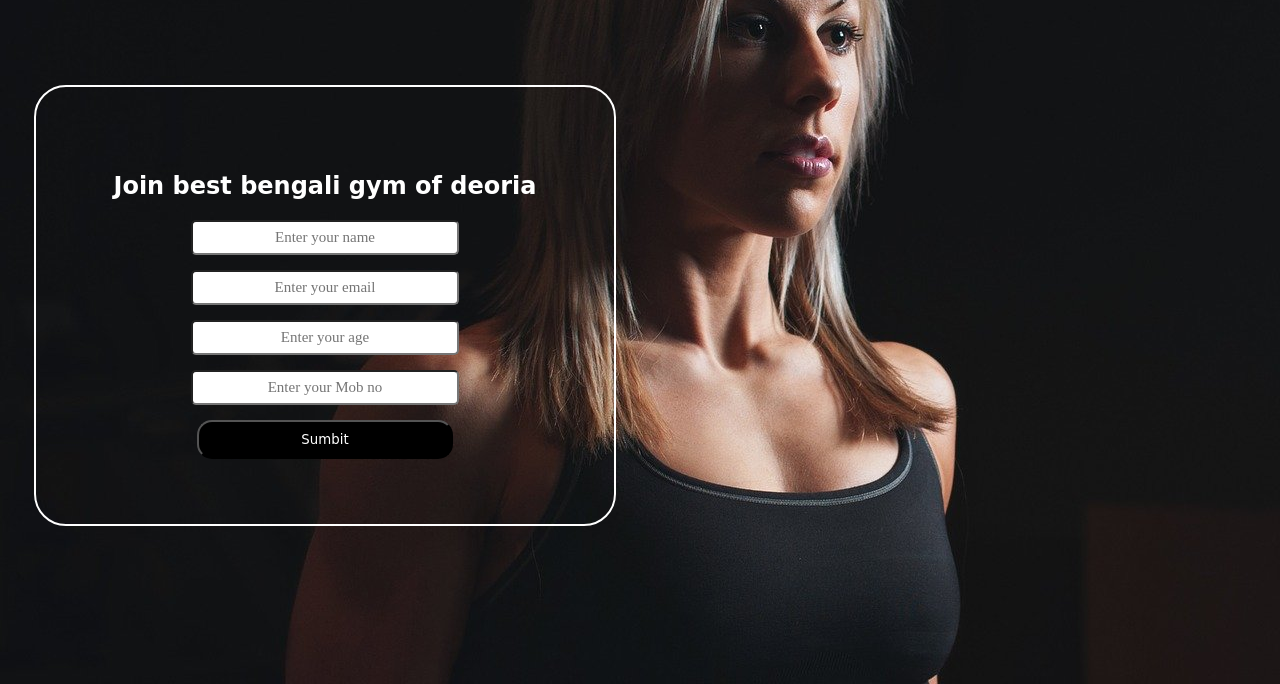
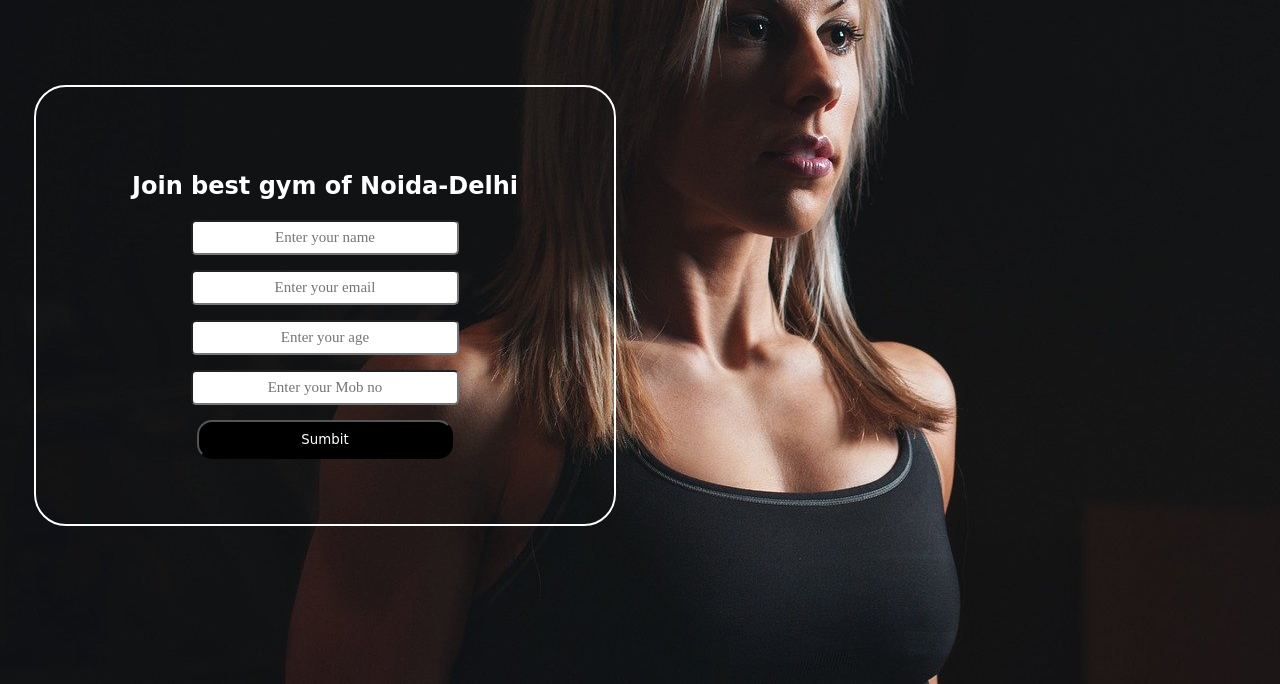
Before and after one commit to AKgupta22/CSS_APRIL_DUCAT, a plain HTML site: page index.html in a window 1280 px wide. Shown: the part 116-800 px from the top of the page. Drawn offline with Linux system fonts and the light colour scheme; a web font is replaced by a local one.

Commit message:
Update index.html

```diff
--- a/index.html
+++ b/index.html
@@ -157,7 +157,7 @@
     <!-- header section end -->
 
     <div class="container">
-        <h2>Join best bengali gym of deoria </h2>
+        <h2>Join best gym of Noida-Delhi </h2>
         <form action="index.html">
             <div class="form-group">
                 <input type="text" name="" placeholder="Enter your name" required>
```
